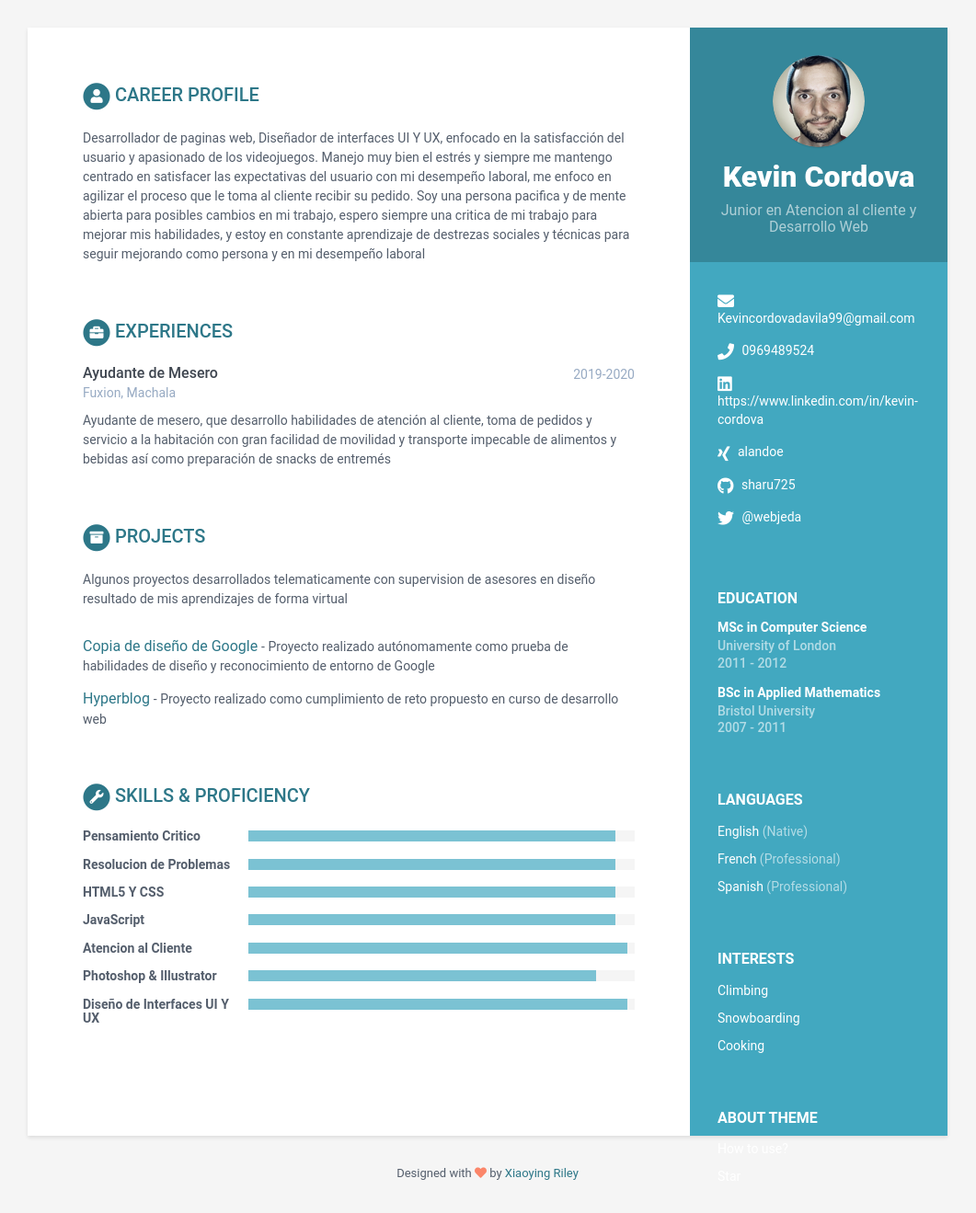
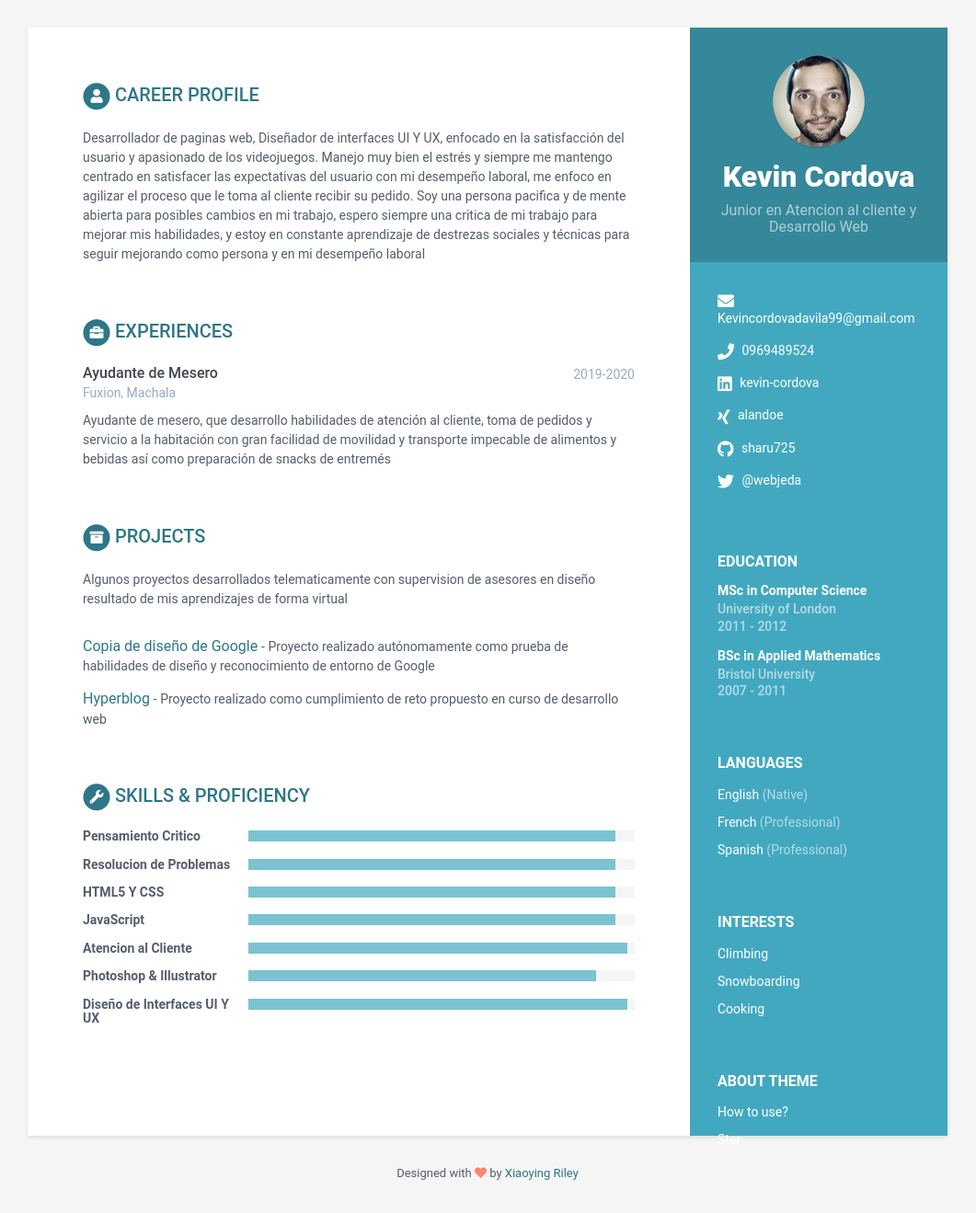
Before and after one commit to KevinC99/good-birch-4e19a, a Jekyll site: the page built from index.html, in a window 1280 px wide. Shown: the whole page at 92% size, without its empty margins (110-1171 px from the left). Built offline with Jekyll 4.4.1, drawn with Linux system fonts in a browser that asks for light colours; part of the change alters nothing that is shown.

Commit message:
data.yml: updated linkedin in sidebar

```diff
--- a/_data/data.yml
+++ b/_data/data.yml
@@ -29,7 +29,7 @@ sidebar:
     - item: Cooking
       link: null
   phone: 0969489524
-  linkedin: 'https://www.linkedin.com/in/kevin-cordova'
+  linkedin: kevin-cordova
 career-profile:
   title: Career Profile
   summary: >2-
```
